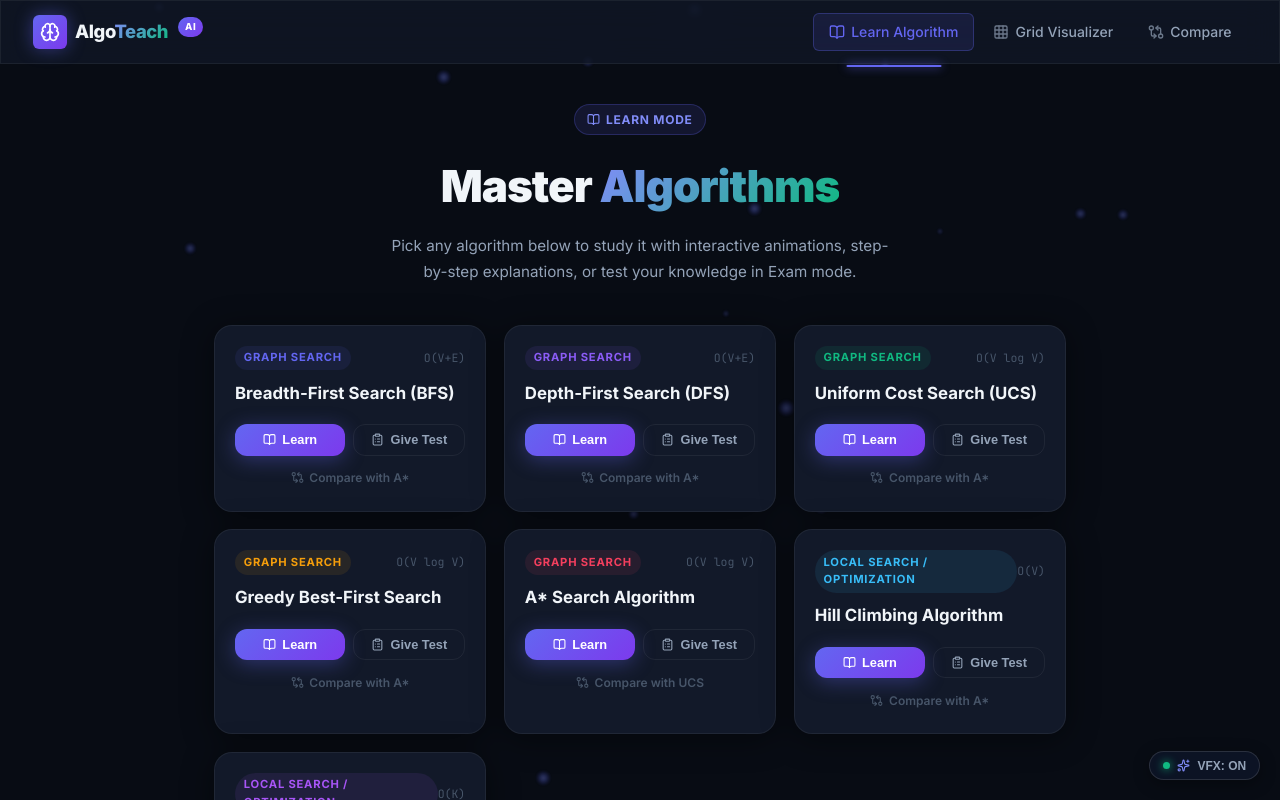
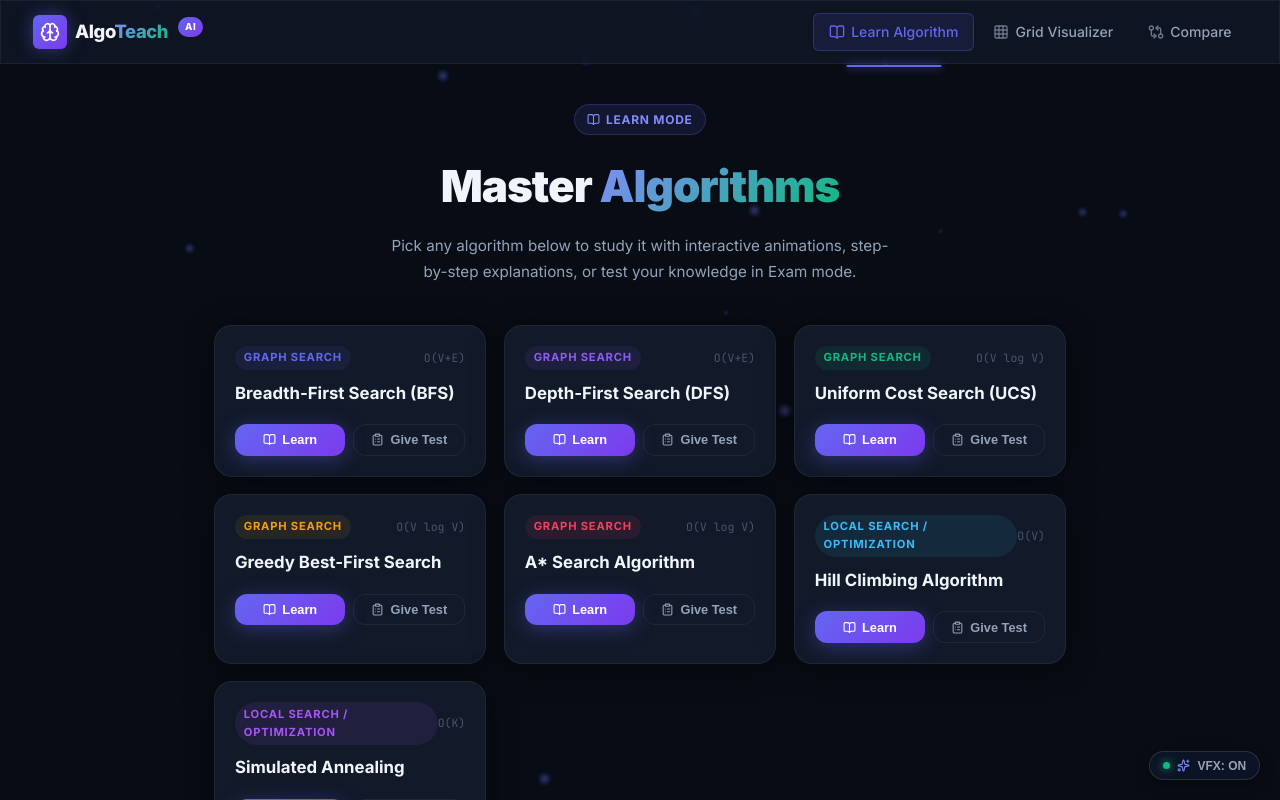
Before and after one commit to Md-Shahed-Chowdhury/AlgoTech-AI, a React (Vite) app: page /learn in a window 1280 px wide. Shown: the top 800 px of the page. Built offline with nearby package versions, Linux system fonts and the light colour scheme.

Commit message:
Fix canvas clipping, HC test answer leak; trim Compare chart and Learn cards

```diff
--- a/src/features/compare/components/ConvergenceChart/ConvergenceChart.jsx
+++ b/src/features/compare/components/ConvergenceChart/ConvergenceChart.jsx
@@ -2,22 +2,17 @@
  * ConvergenceChart.jsx
  * ─────────────────────────────────────────────────────────────────────────────
  * Inline-SVG line chart: x = step, one line per algorithm (color + dash
- * pattern), selectable metric. Crosshair tooltip on hover, direct end labels,
+ * pattern), showing distance to goal. Crosshair tooltip on hover, direct end labels,
  * and a marker for the current playback step.
  */
 
 import { useState, useRef } from 'react'
 import { useCompareStore } from '../../store/useCompareStore.js'
 import { ALGO_BY_ID } from '../../constants.js'
-import { LOCAL_SEARCH } from '../../engine/runAny.js'
 import styles from './ConvergenceChart.module.css'
 
 const METRICS = [
   { id: 'distance', label: 'Distance to goal', help: 'True remaining cost from the node being expanded. A line that drops quickly to 0 means the search homes in on the goal; jumps upward mean it wandered away.' },
-  { id: 'frontier', label: 'Frontier size',    help: 'Nodes waiting to be explored, which is the memory cost. Growing frontiers mean a wide search.' },
-  { id: 'hCurrent', label: 'h(current node)',  help: "The heuristic's estimate for the node being expanded. Compare it with Distance to goal to see how well h guides the search." },
-  { id: 'expanded', label: 'Nodes expanded',   help: 'Cumulative search effort (iterations for local search). Lines rise at a similar rate; where each line ends is what matters.' },
-  { id: 'temperature', label: 'Temperature', requires: LOCAL_SEARCH.ANNEALING, help: 'Simulated Annealing cools by T ← T × α each iteration. While T is high, uphill moves are likely to be accepted; as T falls the search turns greedy and settles.' },
 ]
 
 const W = 720
--- a/src/features/graph/components/GraphCanvas/GraphCanvas.jsx
+++ b/src/features/graph/components/GraphCanvas/GraphCanvas.jsx
@@ -6,7 +6,7 @@
  * and inline editing popover. Handles drag-and-drop node placement.
  */
 
-import { useState, useEffect, useRef, useCallback } from 'react'
+import { useState, useEffect, useRef, useCallback, useMemo } from 'react'
 import { motion, AnimatePresence } from 'framer-motion'
 import { useGraphStore } from '../../store/useGraphStore.js'
 import { useAlgorithmStore } from '../../store/useAlgorithmStore.js'
@@ -84,6 +84,21 @@ export default function GraphCanvas({
   // Graph topology store
   const storeGraph = useGraphStore(s => s.graph)
   const graph = graphProp ?? storeGraph
+
+  // Pages draw the same graph at different sizes (e.g. Give Test builds at
+  // 1100 wide but predicts at 780), so grow the view to include every node
+  // instead of clipping the ones placed further out.
+  const autoViewBox = useMemo(() => {
+    const PAD = 50 // room for the START/GOAL badge above and the h badge to the right
+    let minX = 0, minY = 0, maxX = width, maxY = height
+    for (const n of Object.values(graph?.nodes ?? {})) {
+      minX = Math.min(minX, n.x - PAD)
+      minY = Math.min(minY, n.y - PAD)
+      maxX = Math.max(maxX, n.x + PAD)
+      maxY = Math.max(maxY, n.y + PAD)
+    }
+    return [minX, minY, maxX - minX, maxY - minY].map(Math.round).join(' ')
+  }, [graph?.nodes, width, height])
   const builderMode = useGraphStore(s => s.builderMode)
   const selectedNodeId = useGraphStore(s => s.selectedNodeId)
   const selectedEdgeId = useGraphStore(s => s.selectedEdgeId)
@@ -293,7 +308,7 @@ export default function GraphCanvas({
         className={styles.svg}
         width="100%"
         height={viewBox ? '100%' : height}
-        viewBox={viewBox ?? `0 0 ${width} ${height}`}
+        viewBox={viewBox ?? autoViewBox}
         onPointerDown={handleCanvasPointerDown}
         onPointerMove={handleSvgPointerMove}
         aria-label="Interactive graph canvas"
--- a/src/features/graph/store/useExamStore.js
+++ b/src/features/graph/store/useExamStore.js
@@ -26,6 +26,21 @@ export const EXAM_STAGE = {
   EXAM:    'EXAM',    // Interactive node prediction session
   RESULTS: 'RESULTS', // Final performance dashboard
   REPLAY:  'REPLAY',  // Replay complete exam step-by-step with answers revealed
+}
+
+/**
+ * The state the student sees while answering a question. Normally the step
+ * just before the expansion, but Hill Climbing's EXPLORE_NEIGHBORS step has
+ * already picked and visited the next node, which would show the answer, so
+ * fall back to the step before that decision.
+ */
+function snapshotBeforeDecision(steps, index) {
+  const before = steps[Math.max(0, index - 1)]
+  const answer = steps[index]?.currentNode
+  const earlier = steps[index - 2]
+  const leaks = before && index >= 2 &&
+    before.visitedNodes?.includes(answer) && !earlier?.visitedNodes?.includes(answer)
+  return leaks ? earlier : before
 }
 
 export const useExamStore = create((set, get) => ({
@@ -113,7 +128,7 @@ export const useExamStore = create((set, get) => ({
     const questionRecords = finalExpansionSteps.map((step, idx) => ({
       questionIndex: idx,
       stepIndexInAll: steps.indexOf(step),
-      stepSnapshotBefore: steps[Math.max(0, steps.indexOf(step) - 1)] ?? step,
+      stepSnapshotBefore: snapshotBeforeDecision(steps, steps.indexOf(step)) ?? step,
       correctNodeId: step.currentNode,
       attempts: [],       // clicked nodeIds
       completed: false,
--- a/src/pages/LearnPage.jsx
+++ b/src/pages/LearnPage.jsx
@@ -1,5 +1,5 @@
 import { useNavigate } from 'react-router-dom'
-import { BookOpen, ClipboardList, GitCompareArrows } from 'lucide-react'
+import { BookOpen, ClipboardList } from 'lucide-react'
 import styles from './LearnPage.module.css'
 
 const TOPICS = [
@@ -54,12 +54,6 @@ export default function LearnPage() {
                 <ClipboardList size={13} /> Give Test
               </button>
             </div>
-            <button
-              className={styles.compareLink}
-              onClick={() => navigate(`/compare?algos=${id},${id === 'astar' ? 'ucs' : 'astar'}`)}
-            >
-              <GitCompareArrows size={13} /> Compare with {id === 'astar' ? 'UCS' : 'A*'}
-            </button>
           </article>
         ))}
       </div>
--- a/src/pages/LearnPage.module.css
+++ b/src/pages/LearnPage.module.css
@@ -81,21 +81,3 @@
   padding: 0.45rem 0.75rem;
   font-size: 0.8rem;
 }
-
-.compareLink {
-  display: inline-flex;
-  align-items: center;
-  justify-content: center;
-  gap: 0.35rem;
-  background: none;
-  border: none;
-  padding: 0.2rem;
-  font: inherit;
-  font-size: 0.75rem;
-  font-weight: 600;
-  color: var(--text-muted);
-  cursor: pointer;
-  transition: color var(--fast);
-}
-
-.compareLink:hover { color: #38bdf8; }
```
Also changed, not shown: 1 other file (tests, documents, lock files or other folders).
